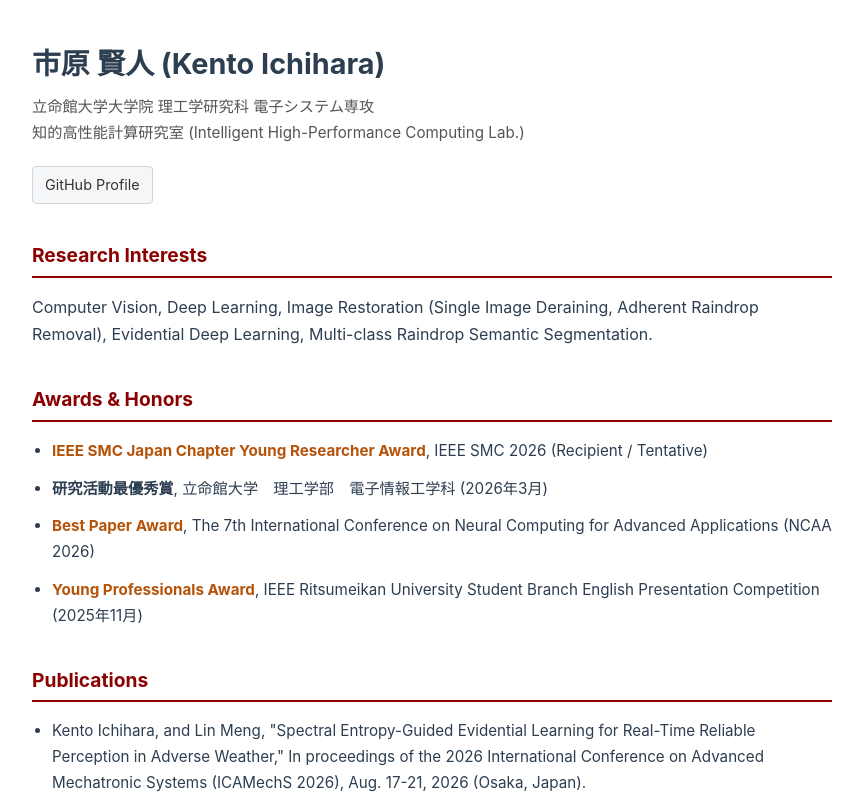
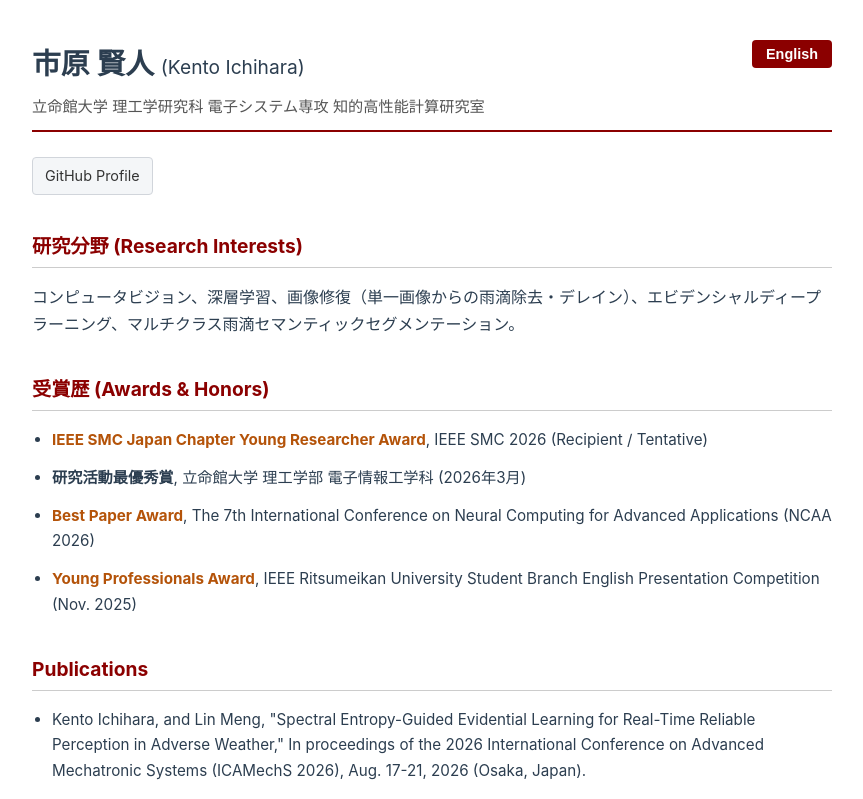
Before and after one commit to ri0135sx/ri0135sx.github.io, a plain HTML site: page index.html in a window 1280 px wide. Shown: the top 799 px of the page, without its empty margins (208-1071 px from the left). Drawn offline with Linux system fonts and the light colour scheme.

Commit message:
Update index.html

```diff
--- a/index.html
+++ b/index.html
@@ -13,18 +13,42 @@
             color: #2c3e50;
             line-height: 1.7;
         }
-        h1 { font-size: 1.8rem; margin-bottom: 5px; }
-        .lab { color: #555; font-size: 0.95rem; margin-bottom: 20px; }
+        header {
+            display: flex;
+            justify-content: space-between;
+            align-items: flex-start;
+            border-bottom: 2px solid #8B0000;
+            padding-bottom: 10px;
+            margin-bottom: 25px;
+        }
+        h1 { font-size: 1.8rem; margin: 0 0 5px 0; }
+        .lab { color: #555; font-size: 0.95rem; }
+
+        /* 言語切り替えボタンのスタイル */
+        .lang-switch button {
+            background: #8B0000;
+            color: white;
+            border: none;
+            padding: 6px 14px;
+            border-radius: 4px;
+            cursor: pointer;
+            font-weight: bold;
+            font-size: 0.9rem;
+        }
+        .lang-switch button:hover {
+            background: #6d0000;
+        }
+
         h2 {
             font-size: 1.2rem;
-            border-bottom: 2px solid #8B0000;
+            border-bottom: 1px solid #ccc;
             color: #8B0000;
             padding-bottom: 4px;
             margin-top: 35px;
         }
         ul { padding-left: 20px; }
         li { margin-bottom: 12px; font-size: 0.95rem; }
-        .links { margin: 15px 0 30px 0; }
+        .links { margin: 15px 0 25px 0; }
         .links a {
             display: inline-block;
             margin-right: 12px;
@@ -38,31 +62,51 @@
         }
         .links a:hover { background: #e5e7eb; }
         .award-badge { color: #b45309; font-weight: bold; }
+
+        /* 言語ごとの表示切り替え用クラス */
+        .lang-en { display: none; }
     </style>
 </head>
 <body>
 
-    <h1>市原 賢人 (Kento Ichihara)</h1>
-    <div class="lab">
-        立命館大学大学院 理工学研究科 電子システム専攻<br>
-        知的高性能計算研究室 (Intelligent High-Performance Computing Lab.)
-    </div>
+    <header>
+        <div>
+            <h1>市原 賢人 <span style="font-weight: normal; font-size: 1.2rem;">(Kento Ichihara)</span></h1>
+            <div class="lab">
+                <span class="lang-jp">立命館大学 理工学研究科 電子システム専攻 知的高性能計算研究室</span>
+                <span class="lang-en">Master's Student, Intelligent High-Performance Computing Lab.<br>Electronic System Course, Graduate School of Science and Engineering, Ritsumeikan University</span>
+            </div>
+        </div>
+        <div class="lang-switch">
+            <button id="langBtn" onclick="toggleLanguage()">English</button>
+        </div>
+    </header>
 
     <div class="links">
         <a href="https://github.com/ri0135sx" target="_blank">GitHub Profile</a>
     </div>
 
-    <h2>Research Interests</h2>
+    <h2>
+        <span class="lang-jp">研究分野 (Research Interests)</span>
+        <span class="lang-en">Research Interests</span>
+    </h2>
     <p>
-        Computer Vision, Deep Learning, Image Restoration (Single Image Deraining, Adherent Raindrop Removal), Evidential Deep Learning, Multi-class Raindrop Semantic Segmentation.
+        <span class="lang-jp">コンピュータビジョン、深層学習、画像修復（単一画像からの雨滴除去・デレイン）、エビデンシャルディープラーニング、マルチクラス雨滴セマンティックセグメンテーション。</span>
+        <span class="lang-en">Computer Vision, Deep Learning, Image Restoration (Single Image Deraining, Adherent Raindrop Removal), Evidential Deep Learning, Multi-class Raindrop Semantic Segmentation.</span>
     </p>
 
-    <h2>Awards & Honors</h2>
+    <h2>
+        <span class="lang-jp">受賞歴 (Awards & Honors)</span>
+        <span class="lang-en">Awards & Honors</span>
+    </h2>
     <ul>
         <li><span class="award-badge">IEEE SMC Japan Chapter Young Researcher Award</span>, IEEE SMC 2026 (Recipient / Tentative)</li>
-        <li><strong>研究活動最優秀賞</strong>, 立命館大学　理工学部　電子情報工学科 (2026年3月)</li>
+        <li>
+            <span class="lang-jp"><strong>研究活動最優秀賞</strong>, 立命館大学 理工学部 電子情報工学科 (2026年3月)</span>
+            <span class="lang-en"><strong>Best Research Activity Award</strong>, Department of Electronic and Computer Engineering, Ritsumeikan University (May 2026)</span>
+        </li>
         <li><span class="award-badge">Best Paper Award</span>, The 7th International Conference on Neural Computing for Advanced Applications (NCAA 2026)</li>
-        <li><span class="award-badge">Young Professionals Award</span>, IEEE Ritsumeikan University Student Branch English Presentation Competition (2025年11月)</li>
+        <li><span class="award-badge">Young Professionals Award</span>, IEEE Ritsumeikan University Student Branch English Presentation Competition (Nov. 2025)</li>
     </ul>
 
     <h2>Publications</h2>
@@ -84,5 +128,32 @@
         </li>
     </ul>
 
+    <!-- 言語切り替えのJavaScript -->
+    <script>
+        let currentLang = 'jp';
+        function toggleLanguage() {
+            const jpElements = document.querySelectorAll('.lang-jp');
+            const enElements = document.querySelectorAll('.lang-en');
+            const btn = document.getElementById('langBtn');
+
+            if (currentLang === 'jp') {
+                jpElements.forEach(el => el.style.display = 'none');
+                enElements.forEach(el => el.style.display = 'inline');
+                // ブロック要素の場合は block に戻す
+                document.querySelectorAll('.lab.lang-en').forEach(el => el.style.display = 'block');
+                btn.textContent = '日本語';
+                currentLang = 'en';
+            } else {
+                jpElements.forEach(el => el.style.display = 'inline');
+                enElements.forEach(el => el.style.display = 'none');
+                document.querySelectorAll('.lab.lang-jp').forEach(el => el.style.display = 'block');
+                btn.textContent = 'English';
+                currentLang = 'jp';
+            }
+        }
+        // 初期状態の微調整（CSSのdisplay制御を合わせる）
+        document.querySelectorAll('.lang-en').forEach(el => el.style.display = 'none');
+    </script>
+
 </body>
 </html>
```
